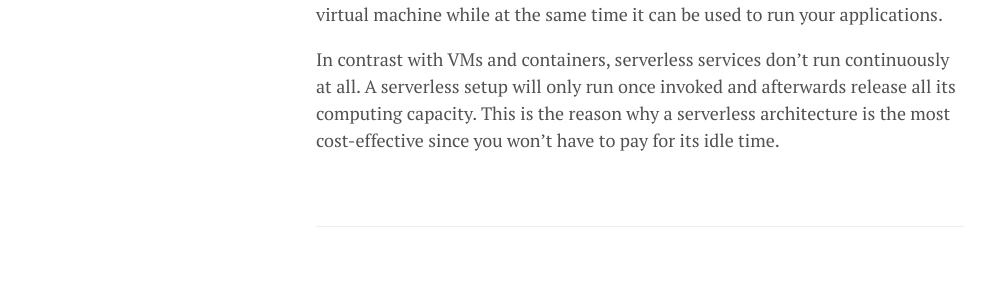
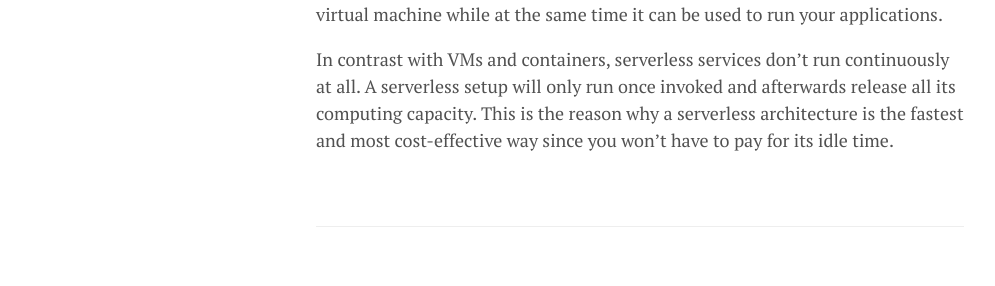
Before and after one commit to lgeurts/lgeurts.github.io, a Jekyll site: the page built from _posts/2022-03-29-what-is-serverless-computing.md, in a window 1280 px wide. Shown: the part 1468-1754 px from the top of the page, without its empty margins (0-995 px from the left). Built offline with Jekyll 4.4.1, drawn with Linux system fonts in a browser that asks for light colours; nearby versions of some CDN libraries; comment, search, counter and statistics services are not loaded.

Commit message:
Update 2022-03-29-what-is-serverless-computing.md

```diff
--- a/_posts/2022-03-29-what-is-serverless-computing.md
+++ b/_posts/2022-03-29-what-is-serverless-computing.md
@@ -25,4 +25,4 @@
 
 This is where serverless kicks in. Serverless is in essence a combo of a VM and a container. Powered by a microVM with its own kernel it will deploy faster than a virtual machine while at the same time it can be used to run your applications.
 
-In contrast with VMs and containers, serverless services don't run continuously at all. A serverless setup will only run once invoked and afterwards release all its computing capacity. This is the reason why a serverless architecture is the most cost-effective since you won’t have to pay for its idle time.
+In contrast with VMs and containers, serverless services don't run continuously at all. A serverless setup will only run once invoked and afterwards release all its computing capacity. This is the reason why a serverless architecture is the fastest and most cost-effective way since you won’t have to pay for its idle time.
```
